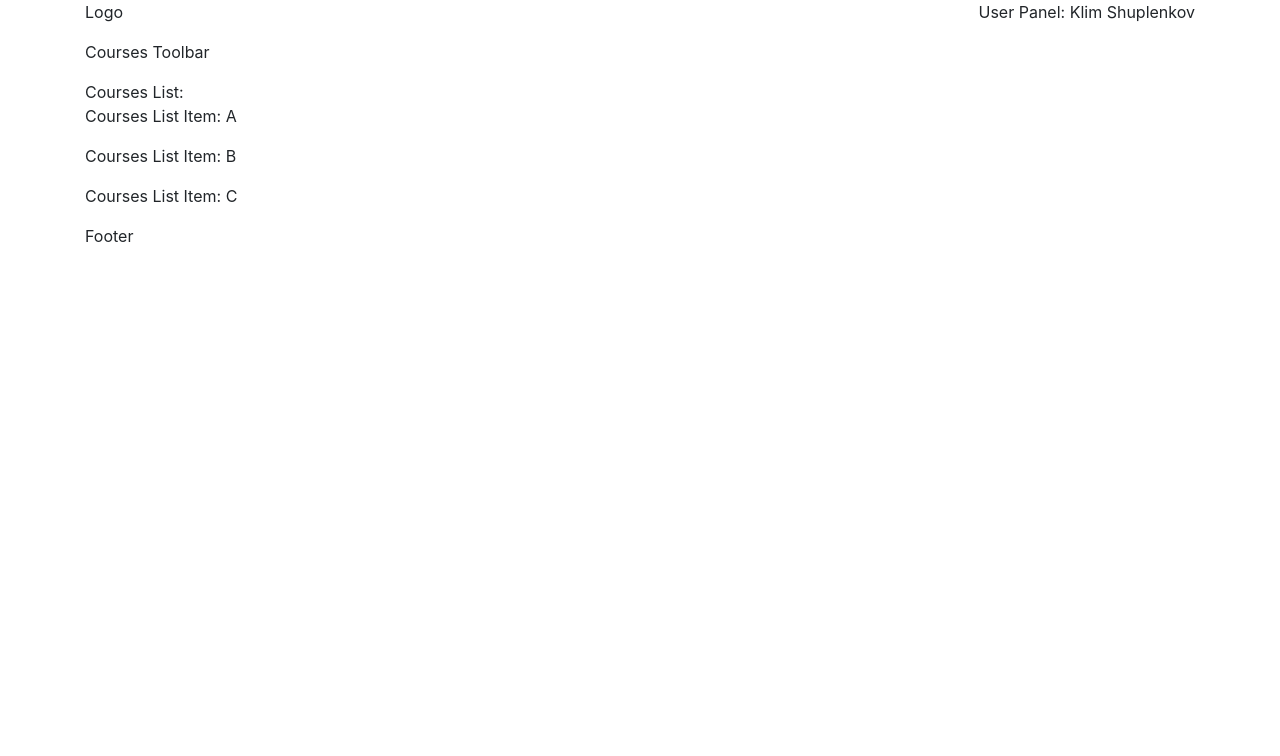
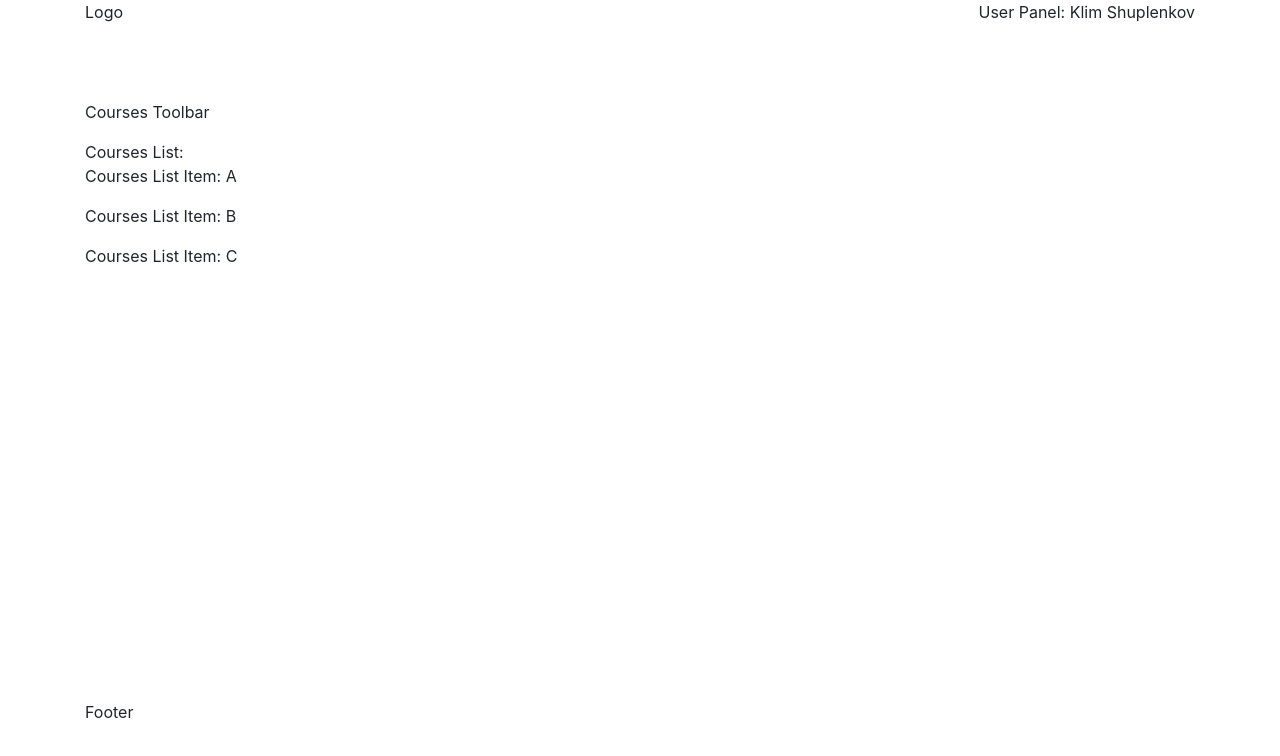
Before and after one commit to Klim711/angular-2018-course, an Angular app: page / in a window 1280 px wide. Shown: the top 756 px of the page. Built offline with nearby package versions, Linux system fonts and the light colour scheme.

Commit message:
Make footer and header sticky

```diff
--- a/src/app/app.component.css
+++ b/src/app/app.component.css
@@ -0,0 +1,17 @@
+:host {
+  display: flex;
+  flex-direction: column;
+  height: 100%;
+}
+
+app-header {
+  height: 100px;
+}
+
+main {
+  flex: 1;
+}
+
+app-footer {
+  height: 100px;
+}
--- a/src/styles.css
+++ b/src/styles.css
@@ -1 +1,5 @@
 /* You can add global styles to this file, and also import other style files */
+
+html, body {
+  height: 100%;
+}
```
